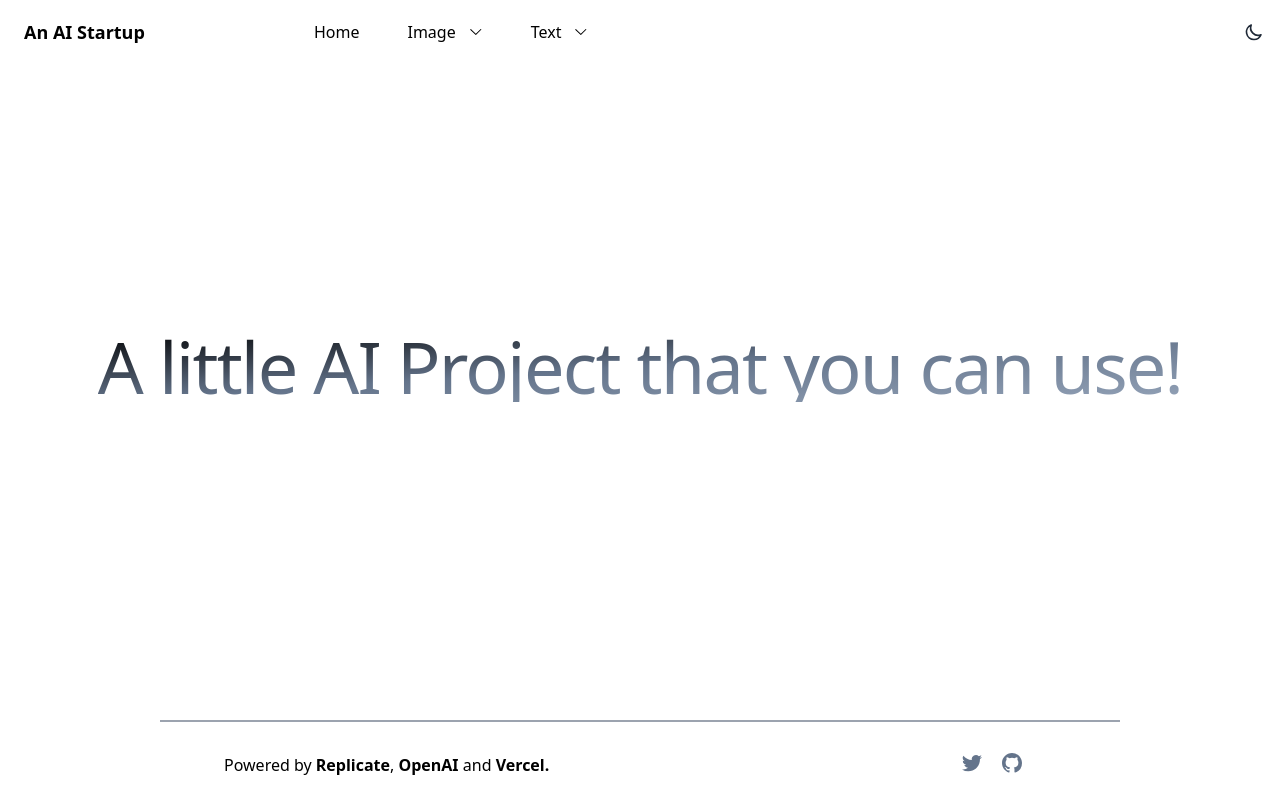
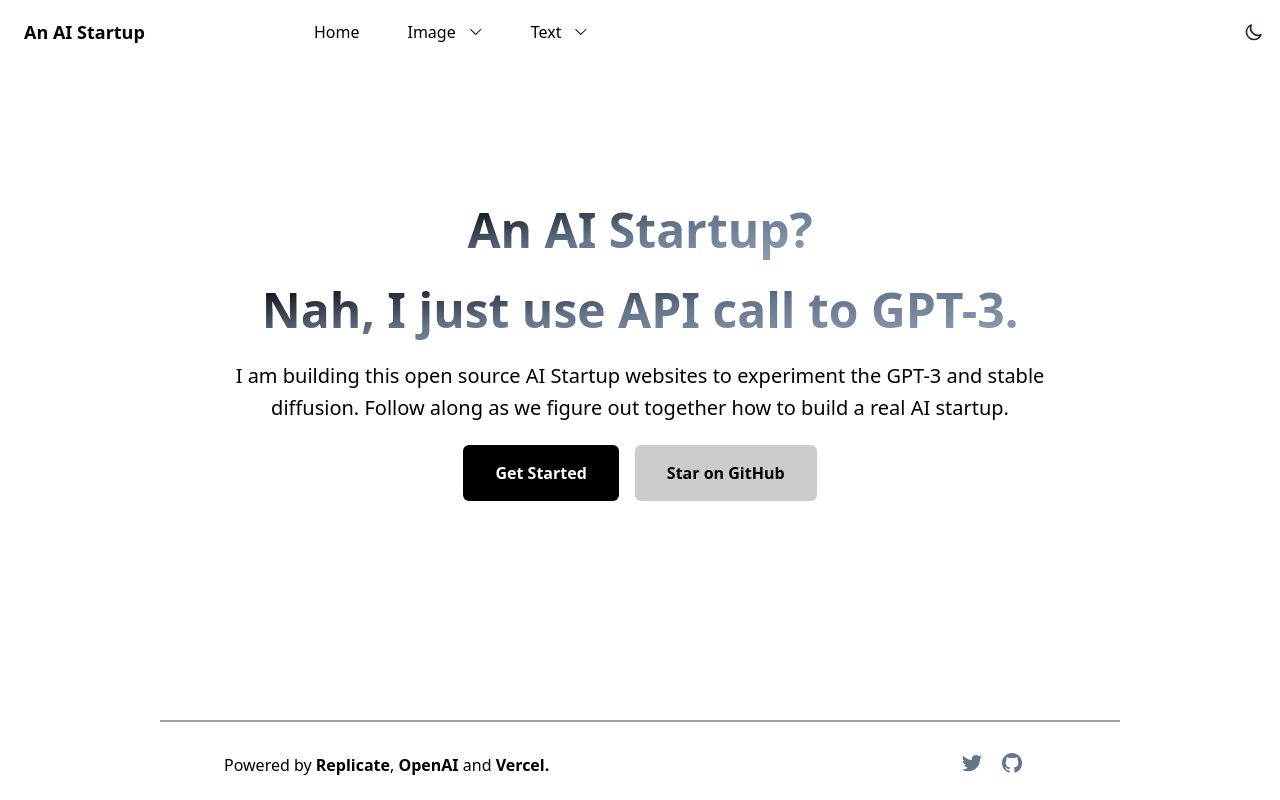
Before and after one commit to BruceWangyq/ai-project, a Next.js app: page / in a window 1280 px wide. Built offline with nearby package versions, Linux system fonts and the light colour scheme.

Commit message:
feat: add hero section

```diff
--- a/pages/index.tsx
+++ b/pages/index.tsx
@@ -1,62 +1,50 @@
-import React, { useState } from "react";
-import Head from "next/head";
-import Image from "next/image";
-import styles from "../styles/Home.module.css";
-import { isConstructorDeclaration, JSDocNullableType } from "typescript";
 import Layout from "../components/layout";
-
-interface Prediction {
-  id: string;
-  status: string;
-  output: string[];
-}
+import Link from "next/link";
 
 const sleep = (ms: number) => new Promise((r) => setTimeout(r, ms));
 
 export default function Home() {
-  const [prediction, setPrediction] = useState<Prediction | null>(null);
-  const [error, setError] = useState(null);
-
-  const handleSubmit = async (e: any) => {
-    e.preventDefault();
-    const response = await fetch("/api/predictions", {
-      method: "POST",
-      headers: {
-        "Content-Type": "application/json",
-      },
-      body: JSON.stringify({
-        prompt: e.target.prompt.value,
-      }),
-    });
-    let prediction = await response.json();
-    if (response.status !== 201) {
-      setError(prediction.detail);
-      return;
-    }
-    setPrediction(prediction);
-
-    while (
-      prediction.status !== "succeeded" &&
-      prediction.status !== "failed"
-    ) {
-      await sleep(1000);
-      const response = await fetch("/api/predictions/" + prediction.id);
-      prediction = await response.json();
-      if (response.status !== 200) {
-        setError(prediction.detail);
-        return;
-      }
-      console.log({ prediction });
-      setPrediction(prediction);
-    }
-  };
-
   return (
     <Layout>
-      <div className="flex flex-col">
-        <h1 className="mt-8 bg-gradient-to-br from-black via-slate-500 to-slate-400 dark:from-white dark:via-[#f5eaef] dark:to-[#5f4a54] bg-clip-text text-center text-4xl font-medium tracking-tight text-transparent md:text-7xl">
-          A little AI Project that you can use!
-        </h1>
+      <div className="container">
+        <div
+          className="flex felx-wrap flex-col justify-center items-center w-full px-4 fadeInUp mx-auto max-w-[900px] text-center"
+          data-wow-delay=".2s"
+        >
+          <h1 className="mb-5 text-3xl font-bold leading-tight bg-gradient-to-br from-black via-slate-500 to-slate-400 dark:from-white dark:via-[#f5eaef] dark:to-[#5f4a54] bg-clip-text text-transparent sm:text-4xl sm:leading-tight md:text-5xl md:leading-tight">
+            An AI Startup?
+          </h1>
+          <h1 className="mb-5 text-3xl font-bold leading-tight bg-gradient-to-br from-black via-slate-500 to-slate-400 dark:from-white dark:via-[#f5eaef] dark:to-[#5f4a54] bg-clip-text text-transparent sm:text-4xl sm:leading-tight md:text-5xl md:leading-tight">
+            Nah, I just use API call to GPT-3.
+          </h1>
+          {/* <Image
+            src="/images/we_are_an_ai_startup.jpeg"
+            alt="Next.js Startup Template"
+            width={300}
+            height={450}
+            className="rounded-2xl mb-5"
+          /> */}
+
+          <p className="mb-5 text-base font-medium !leading-relaxed text-body-color dark:text-white dark:opacity-90 sm:text-lg md:text-xl">
+            I am building this open source AI Startup websites to experiment the
+            GPT-3 and stable diffusion. Follow along as we figure out together
+            how to build a real AI startup.
+          </p>
+          <div className="flex flex-col items-center justify-center space-y-4 sm:flex-row sm:space-x-4 sm:space-y-0">
+            <Link
+              href="https://nextjstemplates.com/templates/startup"
+              className="rounded-md bg-primary py-4 px-8 text-base font-semibold text-white dark:text-black bg-black dark:bg-white duration-300 ease-in-out hover:bg-primary/80"
+            >
+              Get Started
+            </Link>
+            <Link
+              href="https://github.com/NextJSTemplates/startup-nextjs"
+              className="rounded-md bg-black/20 py-4 px-8 text-base font-semibold text-black duration-300 ease-in-out hover:bg-black/30 dark:bg-white/20 dark:text-white dark:hover:bg-white/30"
+            >
+              Star on GitHub
+            </Link>
+          </div>
+        </div>
       </div>
     </Layout>
   );
```
Also changed, not shown: public/images/we_are_an_ai_startup.jpeg (added).
